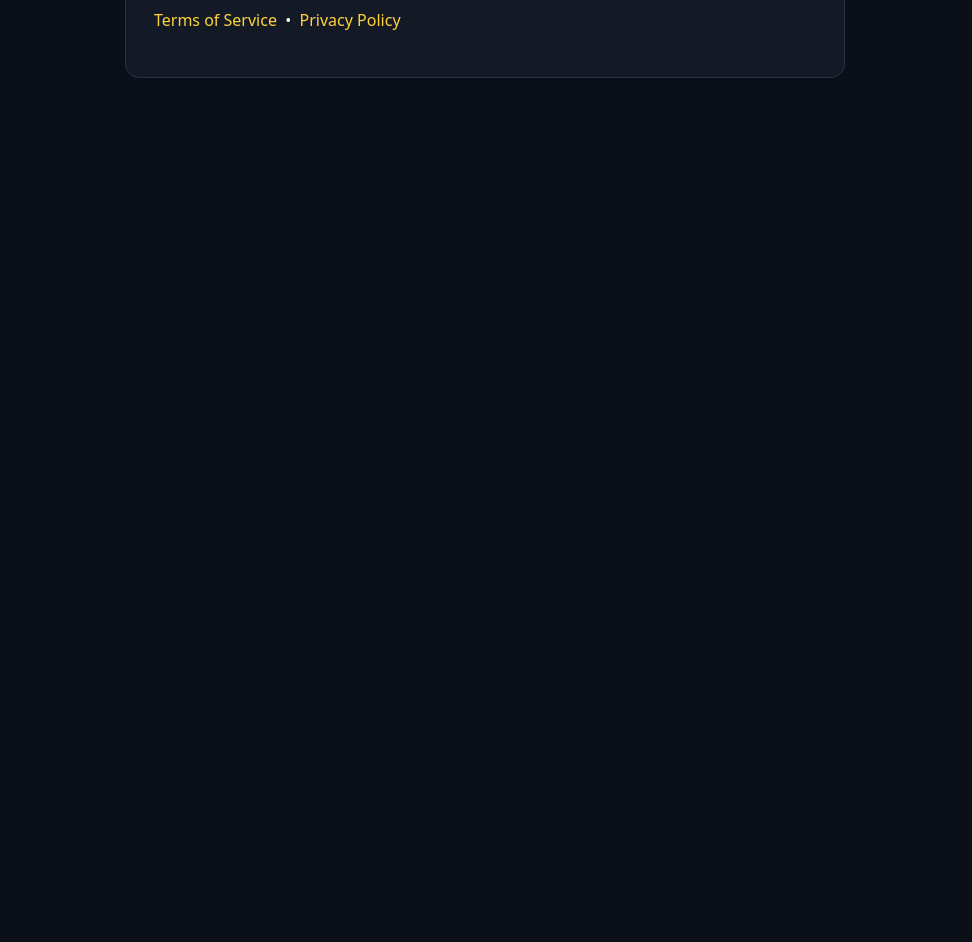
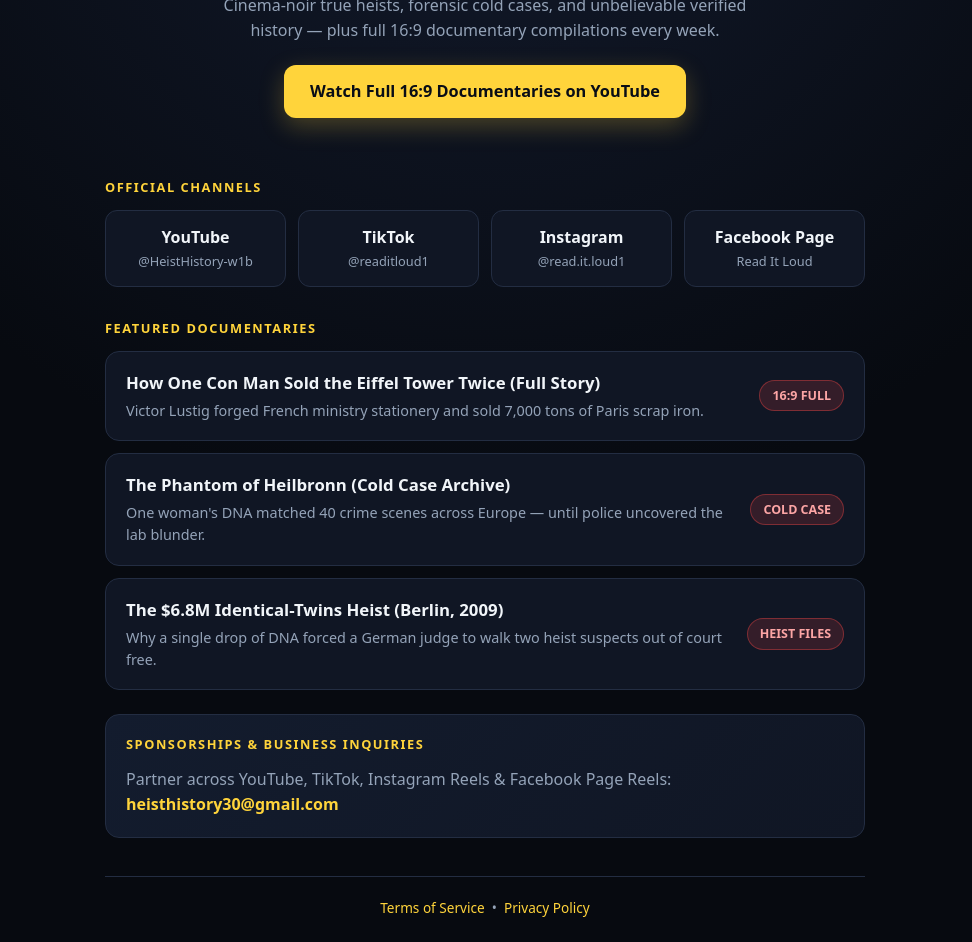
Before and after one commit to Eganarchist1/heist-history-site, a plain HTML site: page index.html in a window 1280 px wide. Shown: the part 245-1187 px from the top of the page, without its empty margins (155-1127 px from the left). Before the commit the page ends 800 px from the top, so only its background shows below. Drawn offline with Linux system fonts and the light colour scheme.

Commit message:
feat: upgrade landing page to monetization & link-in-bio hub

```diff
--- a/index.html
+++ b/index.html
@@ -3,19 +3,132 @@
 <head>
   <meta charset="utf-8">
   <meta name="viewport" content="width=device-width, initial-scale=1">
-  <title>Heist &amp; History — Automated Documentary Studio</title>
+  <title>Heist &amp; History • Read It Loud — Documentary Studio</title>
+  <link rel="icon" href="./icon.png" type="image/png">
   <style>
-    body { font-family: system-ui, -apple-system, sans-serif; background: #0b0f17; color: #f1f5f9; max-width: 720px; margin: 60px auto; padding: 0 24px; line-height: 1.6; }
-    a { color: #ffd43b; text-decoration: none; }
-    a:hover { text-decoration: underline; }
-    .card { background: #131a26; border: 1px solid #263248; border-radius: 14px; padding: 28px; margin-top: 24px; }
+    :root {
+      --bg: #070a10;
+      --card: #101624;
+      --border: #232d42;
+      --gold: #ffd43b;
+      --red: #ef4444;
+      --text: #f1f5f9;
+      --muted: #94a3b8;
+    }
+    * { box-sizing: border-box; }
+    body {
+      margin: 0;
+      font-family: system-ui, -apple-system, Segoe UI, Roboto, sans-serif;
+      background: radial-gradient(circle at top, #131b2e 0%, var(--bg) 55%);
+      color: var(--text);
+      line-height: 1.55;
+      padding: 40px 20px 64px;
+    }
+    .wrap { max-width: 760px; margin: 0 auto; }
+    .hero { text-align: center; padding: 24px 12px 28px; }
+    .avatar {
+      width: 96px; height: 96px; border-radius: 24px;
+      border: 2px solid var(--gold); object-fit: cover;
+      box-shadow: 0 12px 32px rgba(0, 0, 0, 0.55);
+    }
+    h1 { margin: 16px 0 6px; font-size: 2rem; letter-spacing: -0.02em; }
+    .sub { color: var(--muted); max-width: 560px; margin: 0 auto 22px; font-size: 1rem; }
+    .cta-primary {
+      display: inline-block; background: var(--gold); color: #090d16;
+      font-weight: 800; padding: 14px 26px; border-radius: 12px;
+      text-decoration: none; font-size: 1.02rem;
+      box-shadow: 0 8px 24px rgba(255, 212, 59, 0.25);
+    }
+    .cta-primary:hover { filter: brightness(1.06); }
+    .section-title {
+      font-size: 0.8rem; text-transform: uppercase; letter-spacing: 0.12em;
+      color: var(--gold); margin: 32px 0 12px; font-weight: 700;
+    }
+    .grid { display: grid; grid-template-columns: repeat(auto-fit, minmax(160px, 1fr)); gap: 12px; }
+    .btn-link {
+      display: block; background: var(--card); border: 1px solid var(--border);
+      border-radius: 12px; padding: 14px 16px; color: var(--text);
+      text-decoration: none; font-weight: 600; text-align: center;
+      transition: border-color 0.15s ease, transform 0.15s ease;
+    }
+    .btn-link:hover { border-color: var(--gold); transform: translateY(-2px); }
+    .btn-link small { display: block; color: var(--muted); font-weight: 400; font-size: 0.8rem; margin-top: 2px; }
+    .card {
+      background: var(--card); border: 1px solid var(--border);
+      border-radius: 14px; padding: 18px 20px; margin-bottom: 12px;
+      display: flex; justify-content: space-between; align-items: center; gap: 16px;
+      text-decoration: none; color: var(--text);
+    }
+    .card:hover { border-color: var(--gold); }
+    .card h3 { margin: 0 0 4px; font-size: 1.05rem; }
+    .card p { margin: 0; color: var(--muted); font-size: 0.9rem; }
+    .pill {
+      flex-shrink: 0; background: rgba(239, 68, 68, 0.16); color: #fca5a5;
+      border: 1px solid rgba(239, 68, 68, 0.4); border-radius: 999px;
+      padding: 5px 12px; font-size: 0.78rem; font-weight: 700;
+    }
+    .sponsor {
+      background: linear-gradient(135deg, #131c2e 0%, #101624 100%);
+      border: 1px solid var(--border); border-radius: 14px; padding: 20px; margin-top: 24px;
+    }
+    .sponsor a { color: var(--gold); font-weight: 700; text-decoration: none; }
+    footer {
+      margin-top: 38px; text-align: center; color: var(--muted); font-size: 0.85rem;
+      border-top: 1px solid var(--border); padding-top: 20px;
+    }
+    footer a { color: var(--gold); text-decoration: none; }
   </style>
 </head>
 <body>
-  <h1>Heist &amp; History</h1>
-  <p>Automated short-form and long-form documentary storytelling covering verified historical mysteries, heists, and legal paradoxes.</p>
-  <div class="card">
-    <p><a href="./terms.html">Terms of Service</a> &nbsp;&bull;&nbsp; <a href="./privacy.html">Privacy Policy</a></p>
-  </div>
+  <main class="wrap">
+    <header class="hero">
+      <img class="avatar" src="./icon.png" alt="Heist and History">
+      <h1>Heist &amp; History</h1>
+      <p class="sub">Cinema-noir true heists, forensic cold cases, and unbelievable verified history &mdash; plus full 16:9 documentary compilations every week.</p>
+      <a class="cta-primary" href="https://www.youtube.com/@HeistHistory-w1b?sub_confirmation=1" target="_blank" rel="noopener">Watch Full 16:9 Documentaries on YouTube</a>
+    </header>
+
+    <div class="section-title">Official Channels</div>
+    <section class="grid">
+      <a class="btn-link" href="https://www.youtube.com/@HeistHistory-w1b" target="_blank" rel="noopener">YouTube<small>@HeistHistory-w1b</small></a>
+      <a class="btn-link" href="https://www.tiktok.com/@readitloud1" target="_blank" rel="noopener">TikTok<small>@readitloud1</small></a>
+      <a class="btn-link" href="https://www.instagram.com/read.it.loud1/" target="_blank" rel="noopener">Instagram<small>@read.it.loud1</small></a>
+      <a class="btn-link" href="https://www.facebook.com/profile.php?id=1260396453822923" target="_blank" rel="noopener">Facebook Page<small>Read It Loud</small></a>
+    </section>
+
+    <div class="section-title">Featured Documentaries</div>
+    <section>
+      <a class="card" href="https://www.youtube.com/watch?v=Xm-1kia7Bms" target="_blank" rel="noopener">
+        <div>
+          <h3>How One Con Man Sold the Eiffel Tower Twice (Full Story)</h3>
+          <p>Victor Lustig forged French ministry stationery and sold 7,000 tons of Paris scrap iron.</p>
+        </div>
+        <span class="pill">16:9 FULL</span>
+      </a>
+      <a class="card" href="https://www.youtube.com/shorts/Ztp9Hin0aCo" target="_blank" rel="noopener">
+        <div>
+          <h3>The Phantom of Heilbronn (Cold Case Archive)</h3>
+          <p>One woman's DNA matched 40 crime scenes across Europe &mdash; until police uncovered the lab blunder.</p>
+        </div>
+        <span class="pill">COLD CASE</span>
+      </a>
+      <a class="card" href="https://www.youtube.com/shorts/pTUZTjsuQYM" target="_blank" rel="noopener">
+        <div>
+          <h3>The $6.8M Identical-Twins Heist (Berlin, 2009)</h3>
+          <p>Why a single drop of DNA forced a German judge to walk two heist suspects out of court free.</p>
+        </div>
+        <span class="pill">HEIST FILES</span>
+      </a>
+    </section>
+
+    <section class="sponsor">
+      <div class="section-title" style="margin-top:0;">Sponsorships &amp; Business Inquiries</div>
+      <p style="margin:0;color:var(--muted);">Partner across YouTube, TikTok, Instagram Reels &amp; Facebook Page Reels: <a href="mailto:heisthistory30@gmail.com">heisthistory30@gmail.com</a></p>
+    </section>
+
+    <footer>
+      <a href="./terms.html">Terms of Service</a> &nbsp;&bull;&nbsp; <a href="./privacy.html">Privacy Policy</a>
+    </footer>
+  </main>
 </body>
 </html>
```
